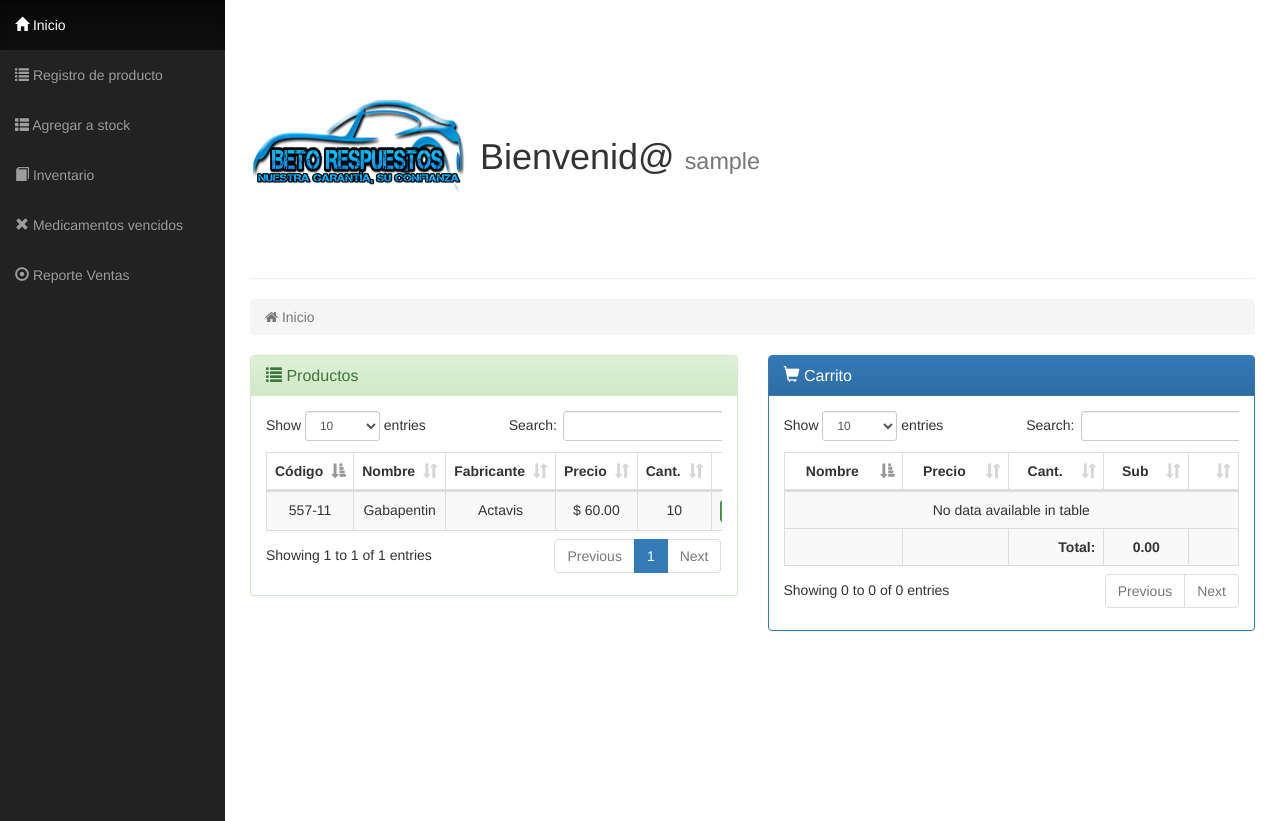
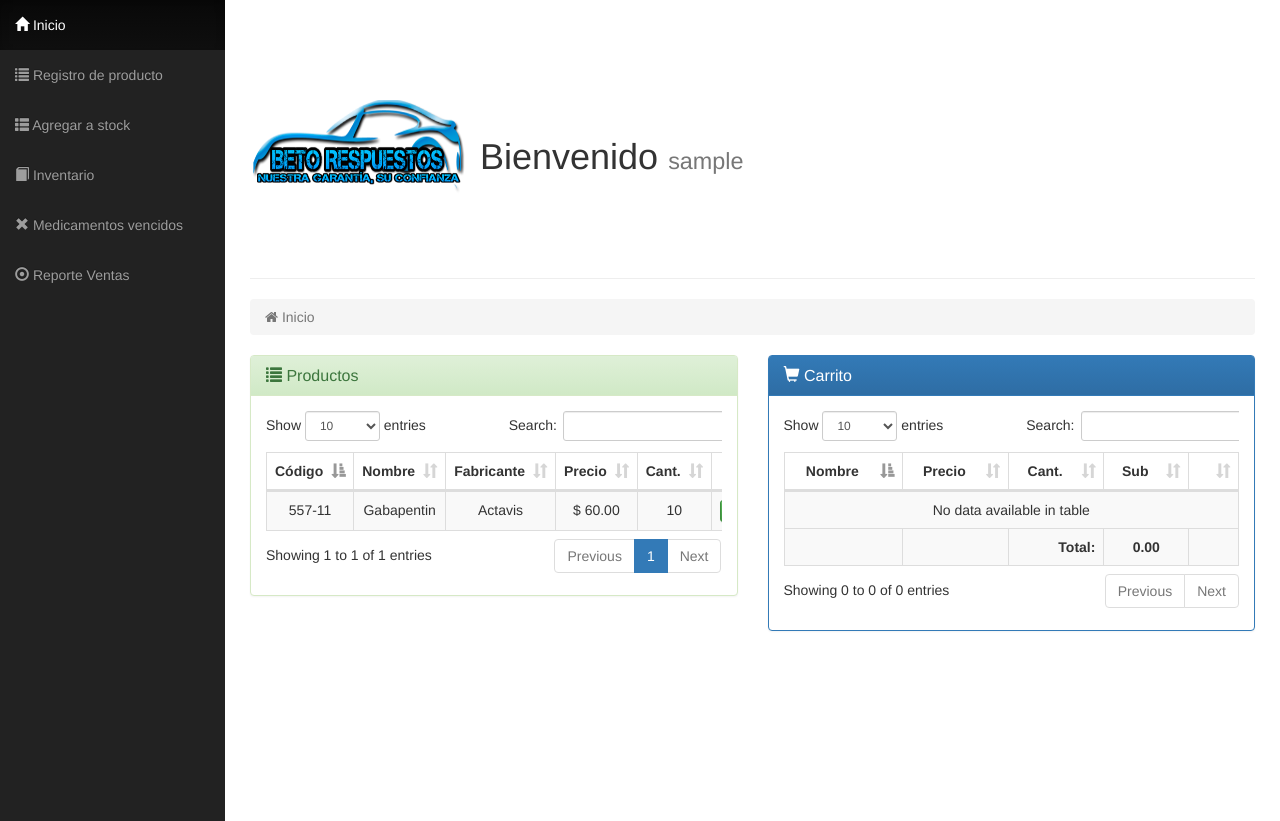
Before and after one commit to MikeRider27/sistema_repuesto, a PHP site: page /home.php in a window 1280 px wide. Shown: the part 51-872 px from the top of the page. Run offline with PHP 8.4, Linux system fonts and the light colour scheme; the visitor is signed in with stand-in values (Sample User, id 1); data comes from the database, SQL or seed files in the repository; data that the repository does not hold is empty.

Commit message:
Solucion llamado de usuario

```diff
--- a/home.php
+++ b/home.php
@@ -48,7 +48,7 @@ $home_menu=1;
                     <div class="col-lg-12">
                         <h1 class="page-header">
                         <img src="imaG/LogoRepuestoBeto.png" width="220" height="220">
-                            Bienvenid@ <small> <?php echo $_SESSION['usuario'] ?> </small>
+                            Bienvenido <small> <?php echo $_SESSION['usuario'] ?> </small>
                         </h1>
                         <ol class="breadcrumb">
                             <li class="active">
```
